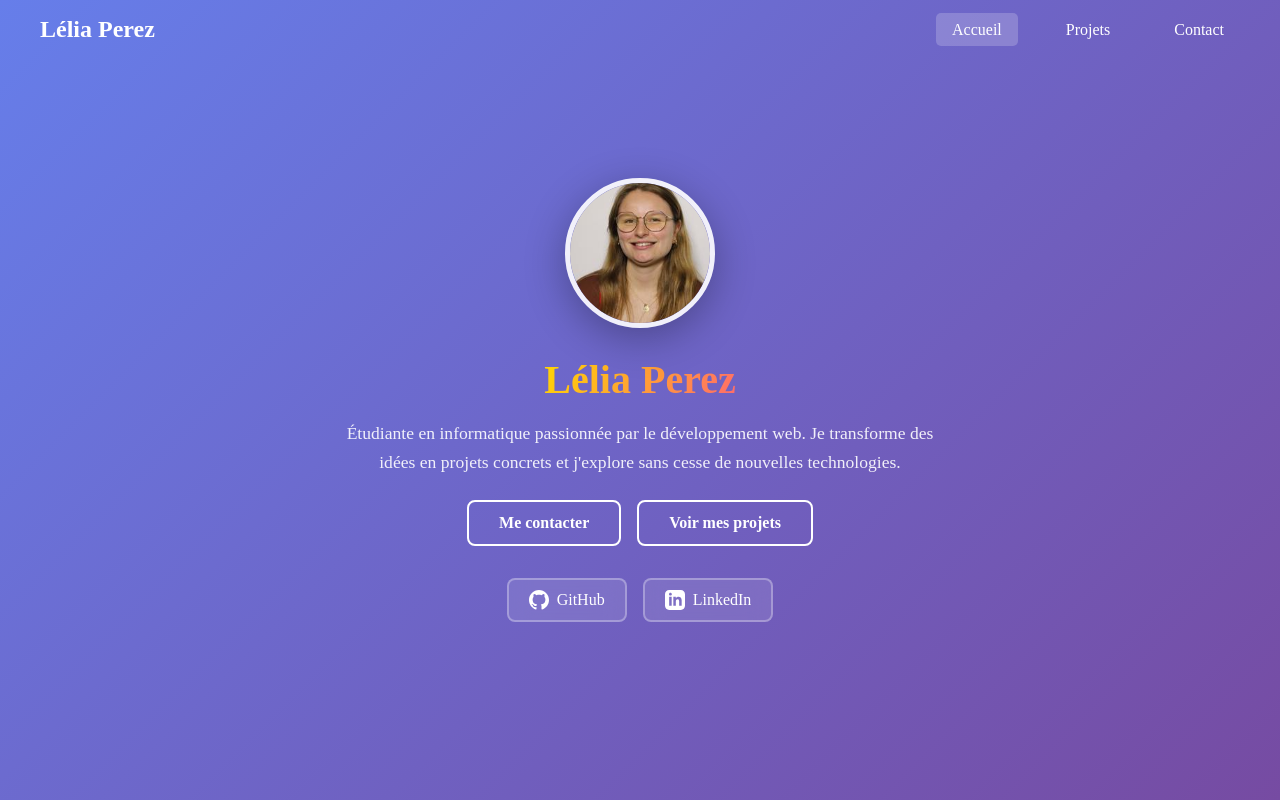
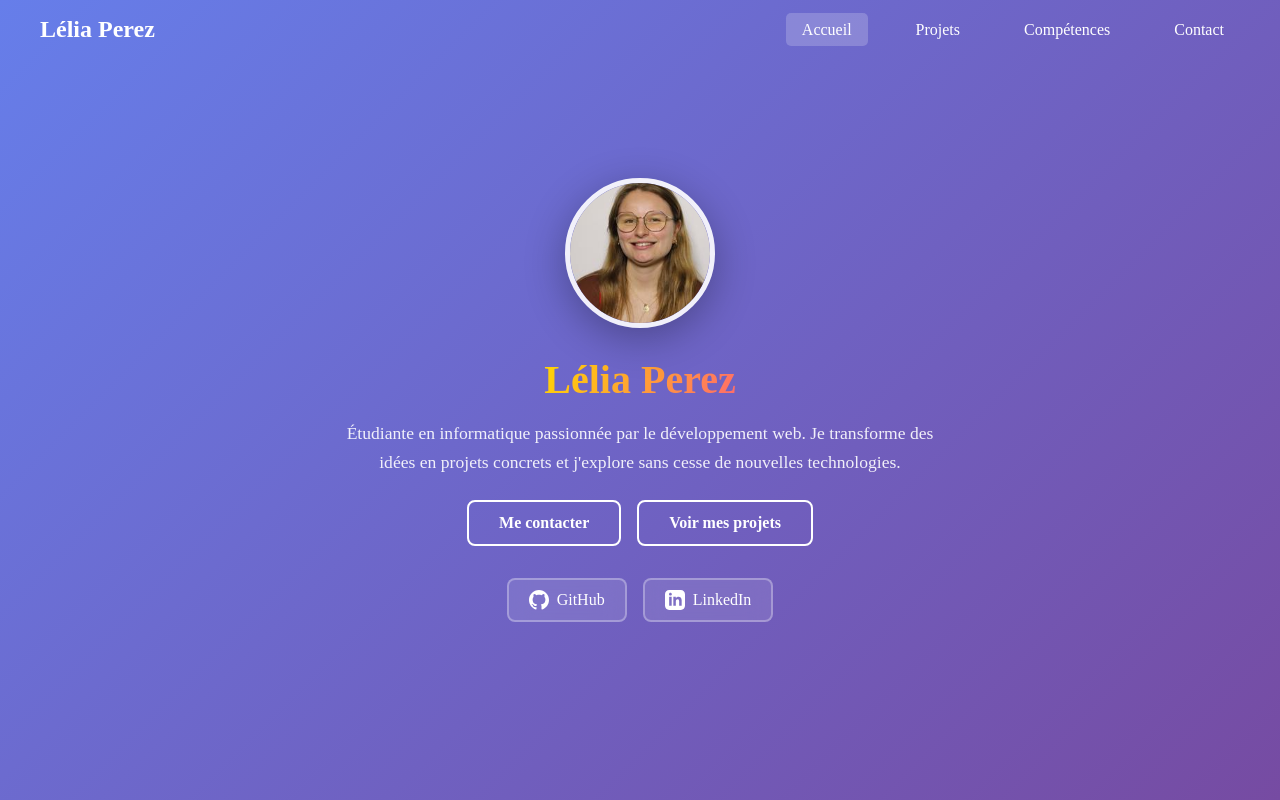
Before and after one commit to przlelia-art/Portfolio, a React (Vite) app: page / in a window 1280 px wide. Shown: the top 800 px of the page. Built offline with nearby package versions, Linux system fonts and the light colour scheme.

Commit message:
feat: adding skill on the navbar

```diff
--- a/src/components/Header.jsx
+++ b/src/components/Header.jsx
@@ -74,6 +74,7 @@ function Header() {
   const navItems = [
     { id: "hero", label: "Accueil" },
     { id: "projects", label: "Projets" },
+    { id: "skills", label: "Compétences" },
     { id: "contact", label: "Contact" },
   ];
 
```
